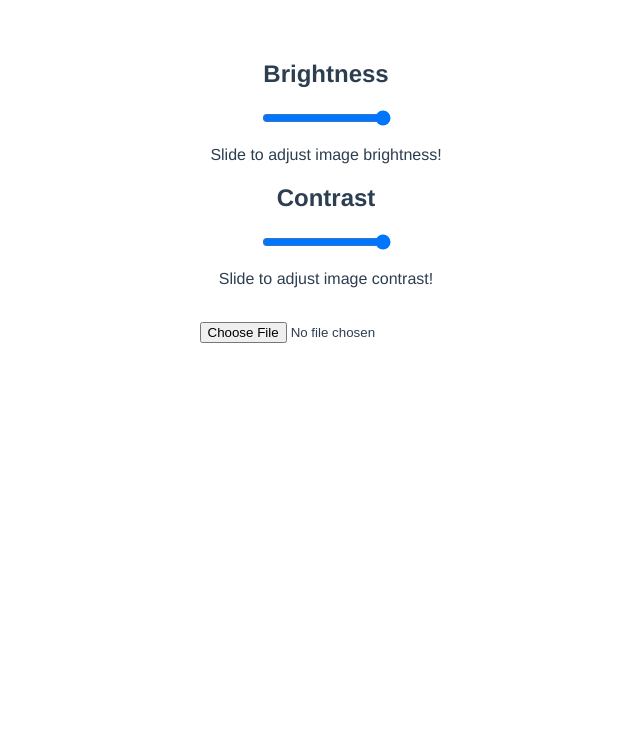
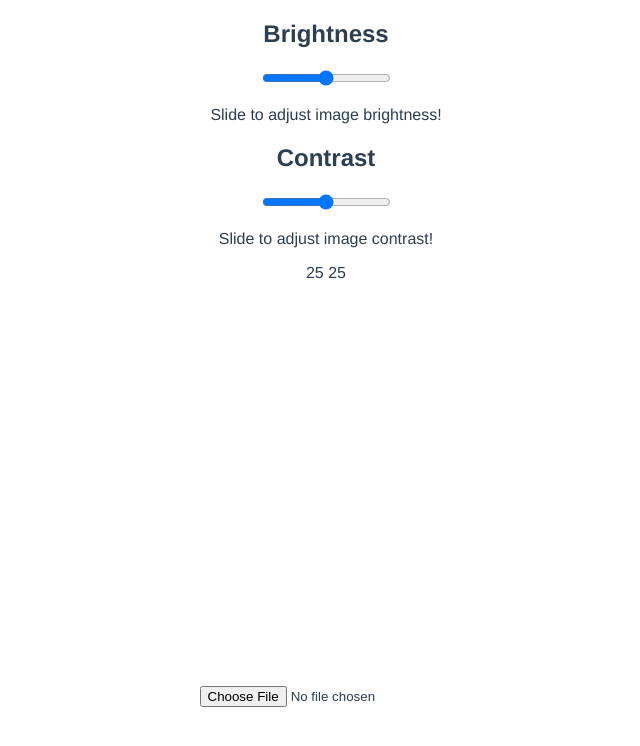
Before and after one commit to hengxheng/AR, a Vue app: page / in a window 1280 px wide. Shown: the top 746 px of the page, without its empty margins (314-954 px from the left). Built offline with nearby package versions, Linux system fonts and the light colour scheme.

Commit message:
effect functions

```diff
--- a/src/App.vue
+++ b/src/App.vue
@@ -2,13 +2,11 @@
   <div id="app">
     <div id="brightness-control">
       <SliderBar v-on:changeSlider="changeBrightness" SliderTitle="Brightness" SliderText="Slide to adjust image brightness!" />
-      <div>{{ b }}</div>
     </div>
     <div id="contrast-control">
       <SliderBar v-on:changeSlider="changeContrast" SliderTitle="Contrast" SliderText="Slide to adjust image contrast!" />
-      <div>{{ c }}</div>
     </div>
-    <ImageBoard v-bind:img="i" />
+    <ImageBoard v-bind:img="i" v-bind:effect="effect" v-bind:brightness="effect.brightness" v-bind:contrast="effect.contrast"/>
     <ImageUploader @imageUploaded="imageUploaded"/>
   </div>
 </template>
@@ -21,14 +19,18 @@
   export default {
     name: 'app',
     props: {
-      brightness: Number,
-      contrast: Number,
+      brightness: {
+        defualt: 0,
+        type: Number,
+      },
       imgFile: Object,
     },
     data: function(){
       return {
-        b: this.brightness,
-        c: this.contrast,
+        effect: {
+          brightness: 25,
+          contrast: 25
+        },
         i: this.imgFile,
       }
     },
@@ -39,10 +41,10 @@
     },
     methods: {
       changeBrightness(b) {
-        this.b = b;
+        this.effect.brightness = parseInt(b);
       },
       changeContrast(c){
-        this.c = c;
+        this.effect.contrast = parseInt(c);
       },
       imageUploaded(image){
         this.i = image;
@@ -58,6 +60,7 @@
     -moz-osx-font-smoothing: grayscale;
     text-align: center;
     color: #2c3e50;
-    margin-top: 60px;
+    width: 800px;
+    margin:0 auto;
   }
 </style>
--- a/src/components/ImageBoard.vue
+++ b/src/components/ImageBoard.vue
@@ -1,6 +1,9 @@
 <template>
   <div class="image-board-wrapper">
-    <canvas id="imageCanvas" ref="imageCanvas"></canvas>
+    <div>{{ effect.brightness }} {{ effect.contrast }}</div>
+    <div id="canvasContainer" ref="canvasContainer">
+      <canvas id="imageCanvas" ref="imageCanvas"></canvas>
+    </div>
   </div>
 </template>
 
@@ -8,24 +11,29 @@
 export default {
   name: 'ImageBoard',
   props: {
-    img: File
+    img: File,
+    effect: Object,
+    brightness: Number,
+    contrast: Number
   },
   data: function(){
     return{
-      // img: this.image,
-      window: {
-        width: 0,
-        height: 0
-      }
+      imgData: {},
     }
   },
-  created: function(){
-    this.window.width = window.innerWidth;
-    this.window.height = window.innerHeight;
-  },
   watch: {
-    img: function(newValue) {
-      this.updateCanvasImage(newValue)
+    img: function(img) {
+      this.updateCanvasImage(img);
+    },
+    // effect: function(effect){
+    //   console.log(effect);
+    //   this.adjustBrightness(this.imageData, effect.brightness);
+    // },
+    brightness: function(b){
+      this.adjustBrightness(b);
+    },
+    contrast: function(c){
+      this.adjustContrast(c);
     }
   },
   methods:{
@@ -41,14 +49,45 @@ export default {
       };
       reader.readAsDataURL(img);
     },
+
     drawCanvasImage(img) {
       let canvas = this.$refs.imageCanvas;
+      let ctx = canvas.getContext('2d');
       let imageRatio = img.height/img.width;
-      canvas.width = this.window.width
-      canvas.height = this.window.width * imageRatio;
-      let ctx = canvas.getContext('2d');
+      canvas.width = this.$refs.canvasContainer.offsetWidth;
+      canvas.height = canvas.width * imageRatio;
       ctx.drawImage(img,0,0,canvas.width,canvas.height);
     },
+
+    adjustBrightness(brightness){
+      let canvas = this.$refs.imageCanvas;
+      let ctx = canvas.getContext('2d');
+      let imgData = ctx.getImageData(0,0,canvas.width,canvas.height);
+
+      var d = imgData.data;
+      for (var i=0; i<d.length; i+=4) {
+        d[i] += brightness;
+        d[i+1] += brightness;
+        d[i+2] += brightness;
+      }
+      ctx.putImageData(imgData, 0, 0);
+    },
+
+    adjustContrast(contrast){
+      let canvas = this.$refs.imageCanvas;
+      let ctx = canvas.getContext('2d');
+      let imgData = ctx.getImageData(0,0,canvas.width,canvas.height);
+
+      var d = imgData.data;
+      contrast = (contrast/100) + 1;  //convert to decimal & shift range: [0..2]
+      var intercept = 128 * (1 - contrast);
+      for(var i=0;i<d.length;i+=4){   //r,g,b,a
+          d[i] = d[i]*contrast + intercept;
+          d[i+1] = d[i+1]*contrast + intercept;
+          d[i+2] = d[i+2]*contrast + intercept;
+      }
+      ctx.putImageData(imgData, 0, 0);
+    }
   }
 }
 </script>
@@ -57,6 +96,5 @@ export default {
 <style lang="scss" scoped>
   #imageCanvas {
     width: 100%;
-    height: 10px;
   }
 </style>
--- a/src/components/ImageUploader.vue
+++ b/src/components/ImageUploader.vue
@@ -1,63 +1,24 @@
-<!-- HTML Template -->
 <template>
   <div class="img-uploader-wrapper">
     <div class="container">
       <form enctype="multipart/form-data" novalidate>
         <div class="dropbox">
-          <input type="file" :name="uploadFieldName" :disabled="isSaving" @change="onFileChange" accept="image/*" class="input-file">
+          <input type="file" @change="onFileChange" accept="image/*" class="input-file">
         </div>
       </form>
     </div>
   </div>
 </template>
 
-<!-- Javascript -->
 <script>
-  const STATUS_INITIAL = 0, STATUS_SAVING = 1, STATUS_SUCCESS = 2, STATUS_FAILED = 3;
-
   export default {
     name: 'ImageUploader',
-    data: function() {
-      return {
-        uploadedImage: null,
-        uploadError: null,
-        currentStatus: null,
-        uploadFieldName: 'photos'
-      }
-    },
-    computed: {
-      isInitial() {
-        return this.currentStatus === STATUS_INITIAL;
-      },
-      isSaving() {
-        return this.currentStatus === STATUS_SAVING;
-      },
-      isSuccess() {
-        return this.currentStatus === STATUS_SUCCESS;
-      },
-      isFailed() {
-        return this.currentStatus === STATUS_FAILED;
-      }
-    },
     methods: {
-      reset() {
-        // reset form to initial state
-        this.currentStatus = STATUS_INITIAL;
-        this.uploadedFiles = [];
-        this.uploadError = null;
-      },
-      // save(formData) {
-      //   // upload data to the server
-      //   this.currentStatus = STATUS_SAVING;
-      // },
       onFileChange(event) {
         // handle file changes
         let image = event.target.files[0];
         this.$emit('imageUploaded', image);
       }
-    },
-    mounted() {
-      this.reset();
     },
   }
 </script>
--- a/src/components/SliderBar.vue
+++ b/src/components/SliderBar.vue
@@ -4,7 +4,7 @@
             <h2>{{ SliderTitle }}</h2>
         </div>
         <div class="slider-main">
-            <input type="range" min="-50" max="50" class="slider" @input="changeSlider"/>
+            <input type="range" min="0" max="50" class="slider" value="25" @input="changeSlider"/>
         </div>
         <div class="slider-footer">
             <p>{{ SliderText }}</p>
```
